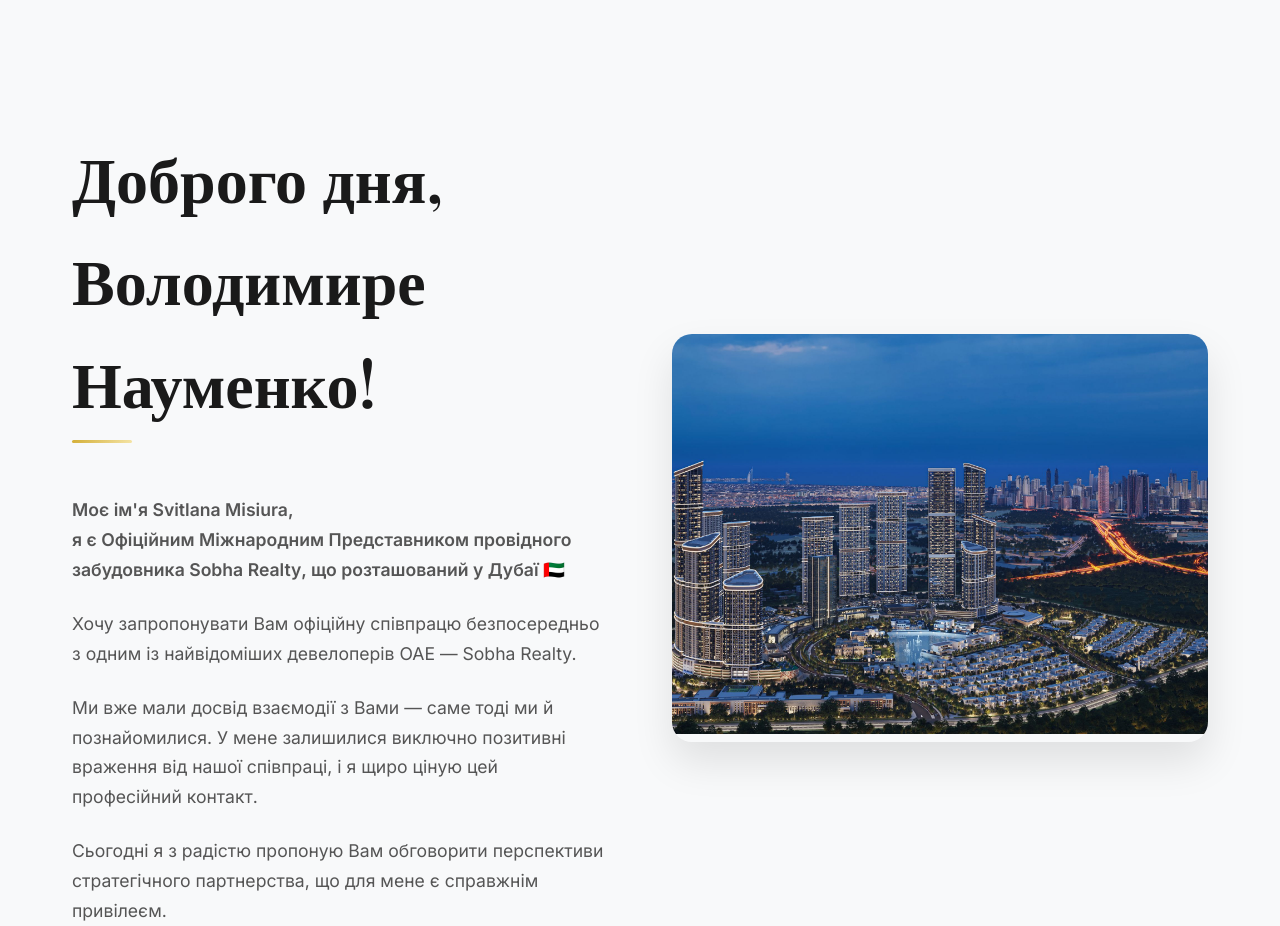
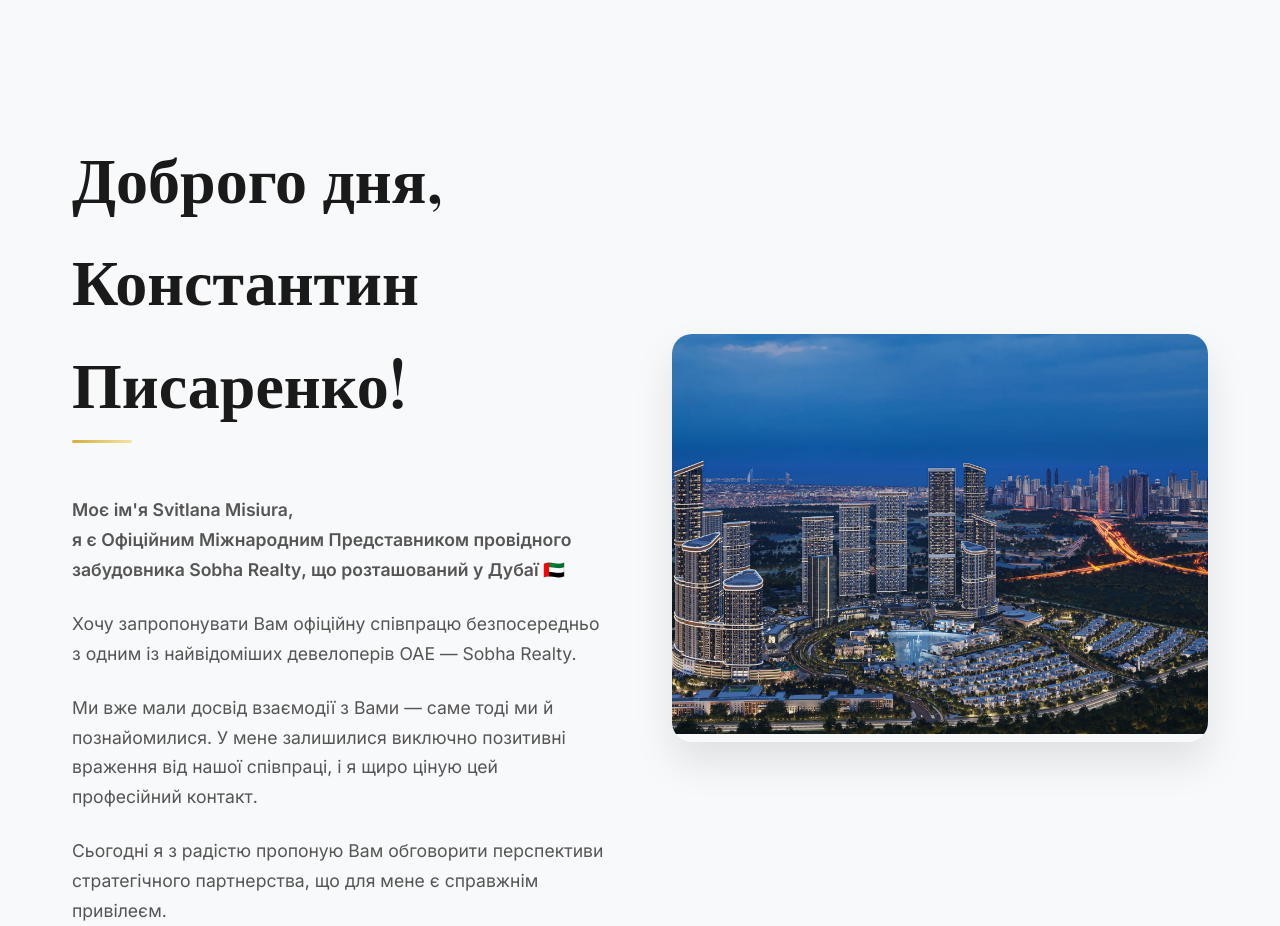
Before and after one commit to KotkovTech/KonstantinPisarenkoCommercial, a plain HTML site: page index.html in a window 1280 px wide. Shown: the part 802-1728 px from the top of the page. Drawn offline with nearby package versions, Linux system fonts and the light colour scheme; a web font is replaced by a local one.

Commit message:
Update index.html

```diff
--- a/index.html
+++ b/index.html
@@ -65,7 +65,7 @@
         <div class="container">
             <div class="about-content">
                 <div class="about-text">
-                    <h2 class="section-title">Доброго дня, Володимире Науменко!</h2>
+                    <h2 class="section-title">Доброго дня, Константин Писаренко!</h2>
                     <div class="text-content">
                         <p class="intro-text"><br>Моє ім'я <strong>Svitlana Misiura</strong>,<br>я є Офіційним Міжнародним Представником провідного забудовника <strong>Sobha Realty</strong>, що розташований у Дубаї 🇦🇪</p>
 
```
